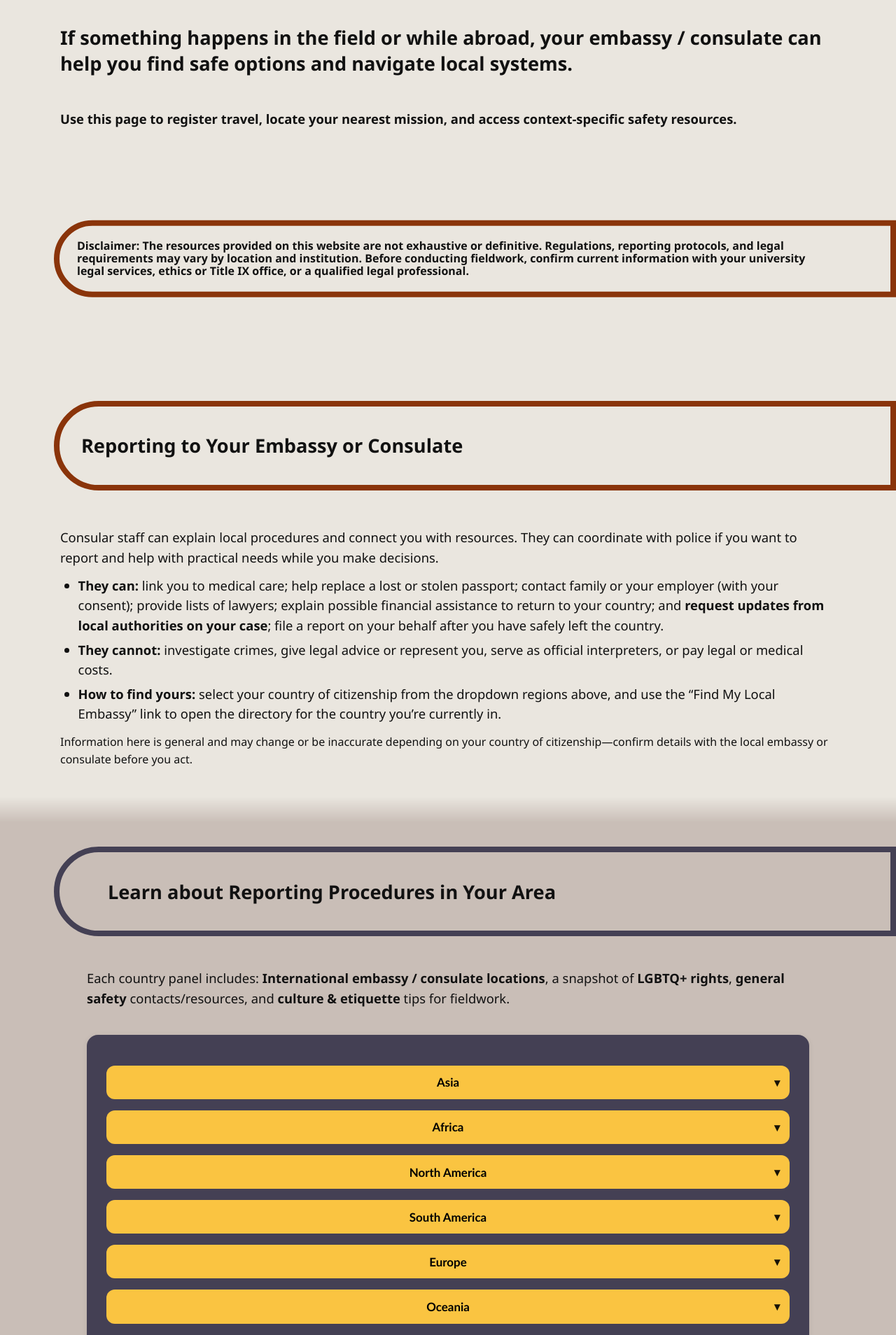
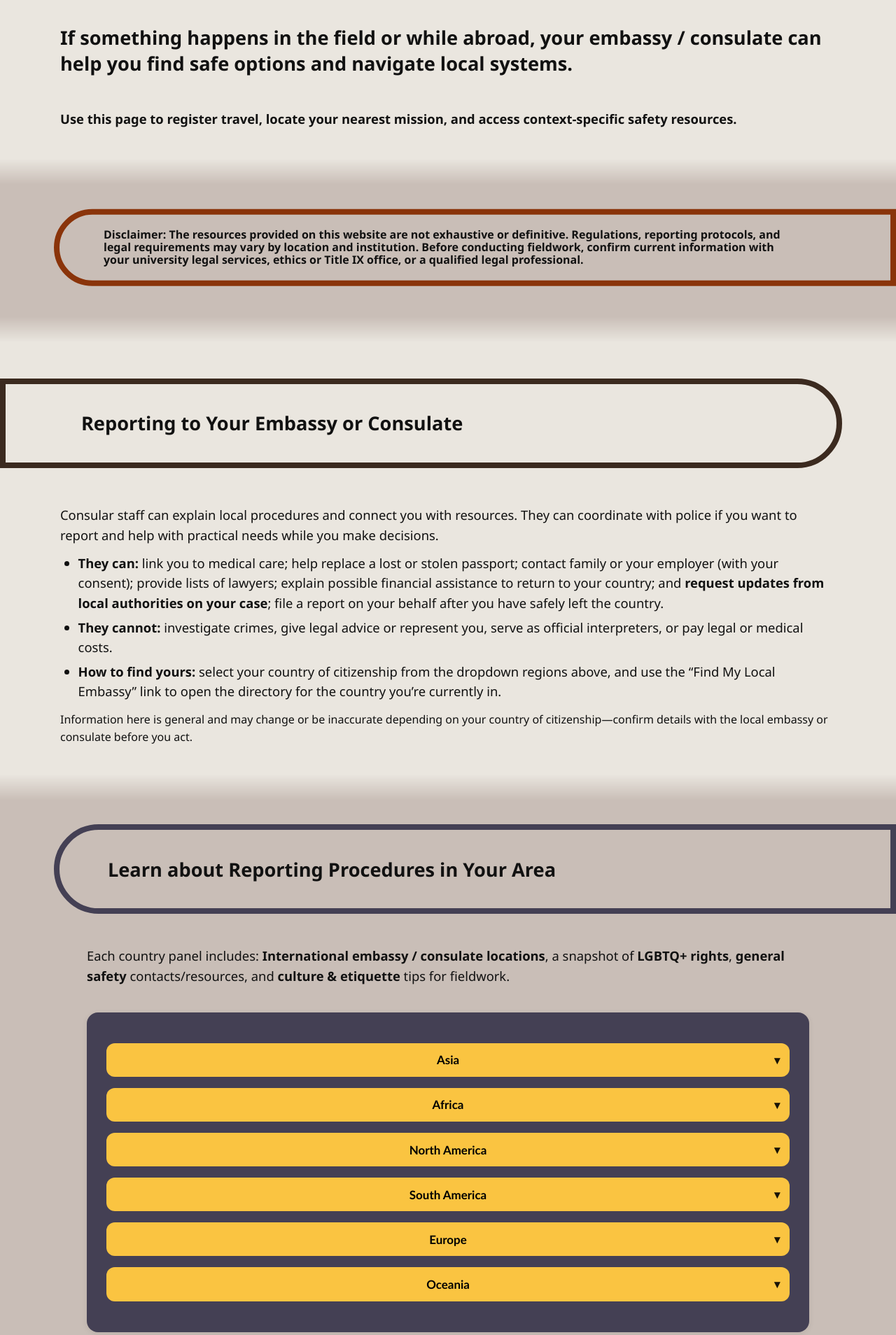
Before and after one commit to AnthroSafetyWarrior/GoldenTrowelProject, a Jekyll site: the page built from _pages/embassyreport.html, in a window 1280 px wide. Shown: the part 811-2719 px from the top of the page at 70% size. Built offline with Jekyll 4.4.1, drawn with Linux system fonts in a browser that asks for light colours.

Commit message:
updating pages

```diff
--- a/_pages/embassyreport.html
+++ b/_pages/embassyreport.html
@@ -169,14 +169,16 @@
 </div>
 </section>
 
+<div class="stripe stripe--wave-mid">
 <!-- 2) DISCLAIMER — shared split -->
 <section class="section disclaimer-wrap">
-<p class="pillhead pill--orange pill--clip-right" style="font-size:1em">Disclaimer: The resources provided on this website are not exhaustive or definitive. Regulations, reporting protocols, and legal requirements may vary by location and institution. Before conducting fieldwork, confirm current information with your university legal services, ethics or Title IX office, or a qualified legal professional.</p>
+<p class="pillhead pill--orange pill--clip-right">Disclaimer: The resources provided on this website are not exhaustive or definitive. Regulations, reporting protocols, and legal requirements may vary by location and institution. Before conducting fieldwork, confirm current information with your university legal services, ethics or Title IX office, or a qualified legal professional.</p>
 </section>
+</div>
 
 <!-- 2) reporting — pillband -->
 <section class="section">
-  <h2 class="pillhead pill--orange pill--clip-right">Reporting to Your Embassy or Consulate</h2>
+  <h2 class="pillhead pill--soil pill--clip-left">Reporting to Your Embassy or Consulate</h2>
 
  <div class="intro-title">
       <p>Consular staff can explain local procedures and connect you with resources. They can coordinate with police if you want to report and help with practical needs while you make decisions.</p>
```
